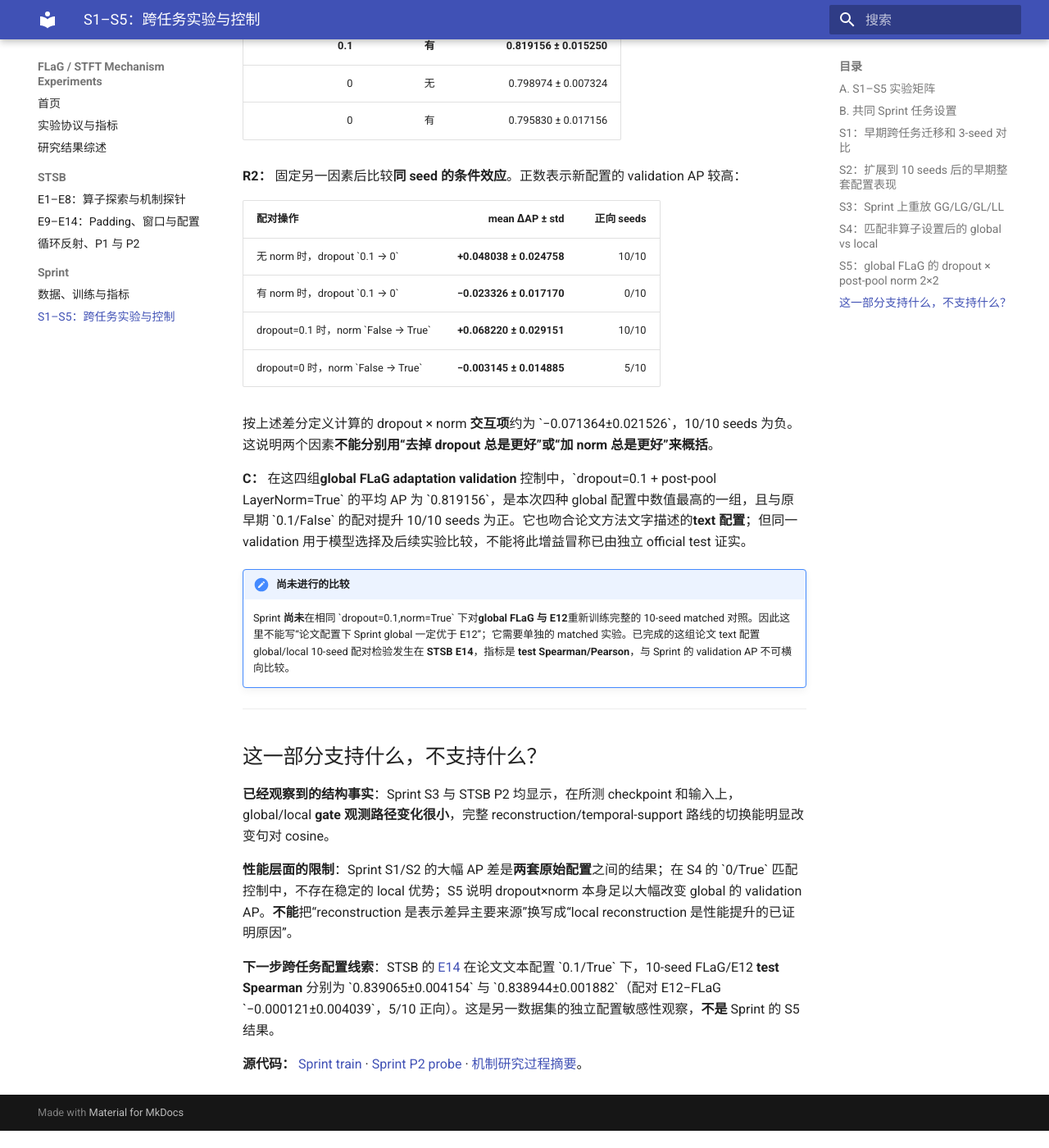
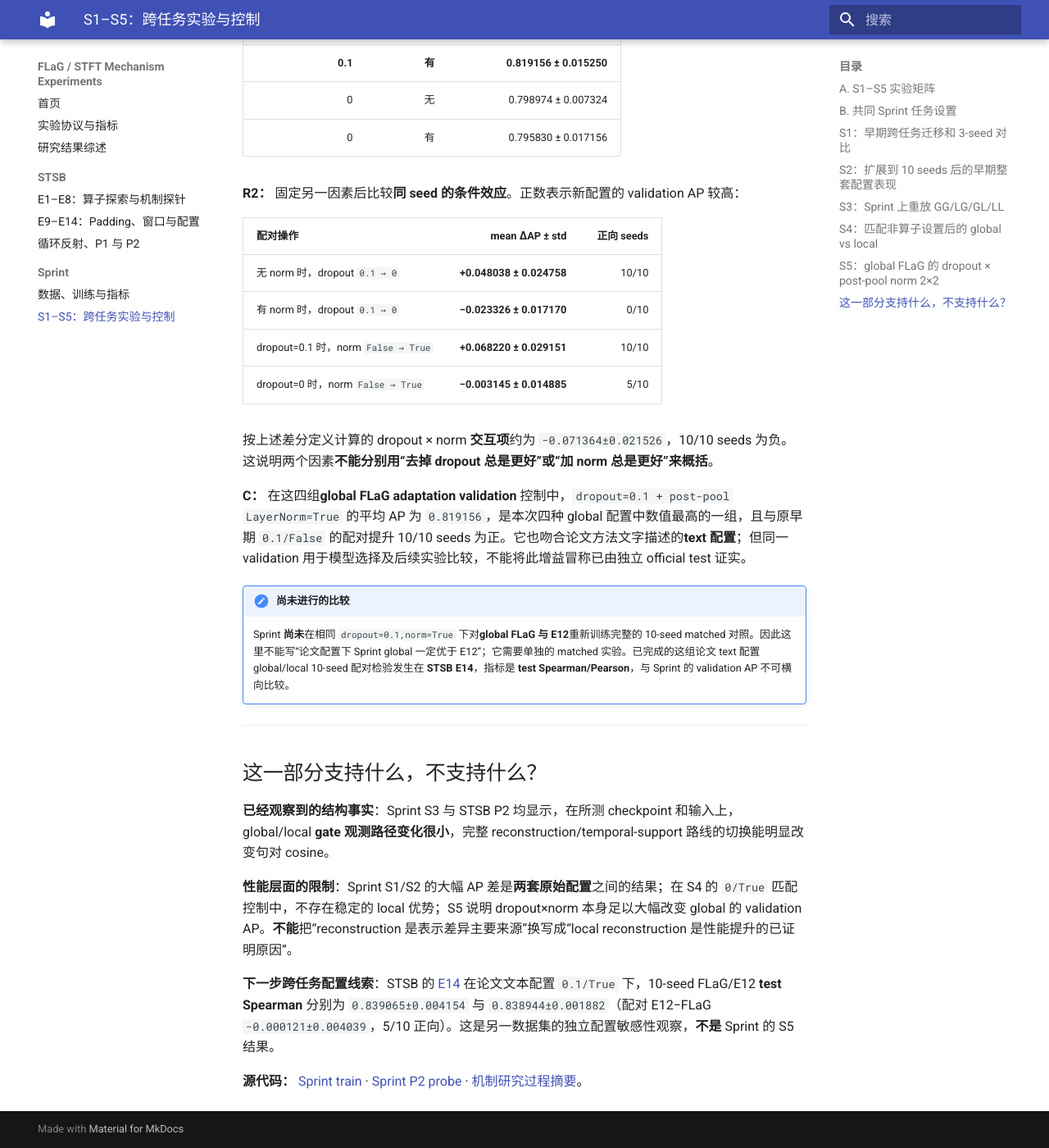
Before and after one commit to lumoswwr/FLaG-STFT-Notes, an MkDocs documentation site: the page built from docs/sprint/02-experiments.md, in a window 1280 px wide and 1400 px high, scrolled down 5823 px. Shown: the whole window at 82% size. Built offline with MkDocs 1.6.1 and Material for MkDocs 9.7.7, drawn with Linux system fonts in a browser that asks for light colours; before the commit the page ends 7202 px from its top, so only the background shows below that; some of the changed text lies outside the part shown.

Commit message:
fix inline-code Markdown formatting in docs/sprint/02-experiments.md

```diff
--- a/docs/sprint/02-experiments.md
+++ b/docs/sprint/02-experiments.md
@@ -10,9 +10,9 @@
 | S2 | S1 的早期整套方案扩至 10 seeds 后表现怎样？ | Sprint **official test** | **0–9（10）** | 扩展重新训练 | **延续 S1，仍不匹配** |
 | S3 | 在 Sprint 也能观察到 P2 的 gate/reconstruction 分工吗？ | Sprint adaptation **validation** | **0–2（3）** | **固定 S1 所训练 checkpoint** 做 GG/LG/GL/LL | 对每个源 checkpoint 内拷贝同一套非算子设置；两种训练来源本身仍不同 |
 | S4 | 控制 dropout/norm 后，local E12 是否稳定优于 global？ | Sprint adaptation **validation** | **0–9（10）** | 匹配的 global **重新训练**；比较 E12 | 两者均 **0/True**；算子不同 |
-| S5 | Sprint 的结果是否对 dropout 与 post-pool norm 有交互敏感性？ | Sprint adaptation **validation** | **0–9（10）** | **重新训练**四种 **global FLaG** | dropout \`{0,0.1}\` × norm \`{False,True}\` |
+| S5 | Sprint 的结果是否对 dropout 与 post-pool norm 有交互敏感性？ | Sprint adaptation **validation** | **0–9（10）** | **重新训练**四种 **global FLaG** | dropout `{0,0.1}` × norm `{False,True}` |
 
-**记号：** \`0/True\` 表示 pooling dropout=0、post-pool LayerNorm=开启；\`0.1/False\` 表示 dropout=0.1、无 post-pool LayerNorm。论文方法正文写明**文本**为 \`0.1/True\`。S1 的 \`0.1/False\` 是本项目早期公开代码风格的复现实现，**不是**论文方法段所描述的文本归一化设置。
+**记号：** `0/True` 表示 pooling dropout=0、post-pool LayerNorm=开启；`0.1/False` 表示 dropout=0.1、无 post-pool LayerNorm。论文方法正文写明**文本**为 `0.1/True`。S1 的 `0.1/False` 是本项目早期公开代码风格的复现实现，**不是**论文方法段所描述的文本归一化设置。
 
 ## B. 共同 Sprint 任务设置
 
@@ -20,11 +20,11 @@
 | --- | --- |
 | 数据 | SprintDuplicateQuestions，输入英文句对，二分类标签 0/1 |
 | 样本划分 | 官方 validation → 固定分层 90:10：adaptation train **90,900** 对、validation **10,100** 对；official test **101,000** 对 |
-| Split 随机性 | \`random_state=42\`；训练随机 seeds 按各实验单独列出；各模型共享同一划分 |
+| Split 随机性 | `random_state=42`；训练随机 seeds 按各实验单独列出；各模型共享同一划分 |
 | Encoder | **冻结** RoBERTa-base；max length=128 |
-| Head | 单调正尺度 cosine-logit（\`softplus(raw_scale)×cosine+bias\`） |
+| Head | 单调正尺度 cosine-logit（`softplus(raw_scale)×cosine+bias`） |
 | Loss | BCEWithLogitsLoss |
-| 训练预算 | 10 epochs；batch=32；pool/head LR=\`1e-3\` |
+| 训练预算 | 10 epochs；batch=32；pool/head LR=`1e-3` |
 | 选择 | **validation 校准 Accuracy 阈值后，以 validation Accuracy 选 checkpoint** |
 | 最终指标 | AP 不依赖阈值；test Accuracy 用 validation 的 Accuracy 阈值；test F1/Precision/Recall **另用** validation 的 F1 阈值 |
 | 模型核心 | Global/E12 都是 8 latents、4 heads、residual gate、masked max pooling；E12 固定 rect、win16/hop16、无 overlap、无新帧位置编码 |
@@ -59,7 +59,7 @@
 
 **Q：** S1 的 3-seed 差异扩展到 10 seeds 后是否仍能观察到？它是否能证明 local operator 的作用？
 
-**M：** **保留 S1 的实际配置不变**，global FLaG 为 \`0.1/False\`，E12 为 \`0/True\`，用 **seeds 0–9** 各重新进行 Sprint 训练/适配；仍在 validation 选 checkpoint/阈值后只对 official test 报指标。这个扩 seed 不会自动使两种配置匹配。
+**M：** **保留 S1 的实际配置不变**，global FLaG 为 `0.1/False`，E12 为 `0/True`，用 **seeds 0–9** 各重新进行 Sprint 训练/适配；仍在 validation 选 checkpoint/阈值后只对 official test 报指标。这个扩 seed 不会自动使两种配置匹配。
 
 **R：** **10-seed official-test（均值±样本标准差）**：
 
@@ -71,7 +71,7 @@
 | Precision（val F1 阈值） | 0.745202 ± 0.033959 | 0.814274 ± 0.032556 | +0.069072，9/10 正向 |
 | Recall（val F1 阈值） | 0.579800 ± 0.037446 | 0.594100 ± 0.041906 | +0.014300，6/10 正向 |
 
-AP 配对差的 95% t 区间约 \`[+0.0356,+0.0608]\`。它表明**这两套实际训练配置**的 AP 差在本实验中跨 seed 一致；**不表示**局部 STFT operator 的因果收益也一致。
+AP 配对差的 95% t 区间约 `[+0.0356,+0.0608]`。它表明**这两套实际训练配置**的 AP 差在本实验中跨 seed 一致；**不表示**局部 STFT operator 的因果收益也一致。
 
 **C：** E12 的**整体配置**与早期 global 方案相比确实有较大的 official-test AP 差，但两个因素不匹配导致不能归因。下面 S3 从**推理路径**拆机制，S4 再从**重新训练的控制配置**隔离非算子因素。
 
@@ -124,7 +124,7 @@ AP 配对差的 95% t 区间约 \`[+0.0356,+0.0608]\`。它表明**这两套实
 | E12，0/True | **0.789136 ± 0.014094** |
 | 同 seed 的 E12 − GlobalMatch | **−0.006693 ± 0.017279** |
 
-配对差 **4/10 seeds 正向**，95% t 区间约 \`[−0.0191,+0.0057]\`，双侧配对 t 检验约 \`p=0.252\`。区间跨 0；这是“**未观察到稳定 local 优势**”，不能说成“证明 global 永远比 local 更强”或已经证明两者等效。
+配对差 **4/10 seeds 正向**，95% t 区间约 `[−0.0191,+0.0057]`，双侧配对 t 检验约 `p=0.252`。区间跨 0；这是“**未观察到稳定 local 优势**”，不能说成“证明 global 永远比 local 更强”或已经证明两者等效。
 
 **C：** 匹配的 global 方案无需引入 local STFT，也能在这组 validation 控制中达到接近 E12 的 AP。**S1/S2 的整套配置差不能归因于局部算子单独造成**。这个结论与 S3 的“结构差异主要进入重建路线”不矛盾：**模型输出会变，并不代表该改变会稳定提高 AP**。
 
@@ -134,7 +134,7 @@ AP 配对差的 95% t 区间约 \`[+0.0356,+0.0608]\`。它表明**这两套实
 
 **Q：** 重新核对原 FLaG 论文方法后确认：其文本主设置为 **dropout=0.1 且 post-pool LayerNorm=True**。Sprint early global FLaG 的 **0.1/False** 与这一方法文字不同。到底 dropout、post-pool norm 及两者**交互**对本项目 Sprint global 模型有多大影响？
 
-**M：** **固定 global FFT**，对**global FLaG 一种 operator**做两因素交叉训练：\`dropout ∈ {0,0.1}\` 与 \`post_pool_norm ∈ {False,True}\`，四组分别使用相同的冻结 RoBERTa、head、adaptation train/validation 划分、10 epochs 和 checkpoint 选择方式，**每组 seeds 0–9（10 seeds）**。此处**没有同时训练四种 local STFT**，所以不是 global/local × dropout × norm 的 2×2×2 证明。
+**M：** **固定 global FFT**，对**global FLaG 一种 operator**做两因素交叉训练：`dropout ∈ {0,0.1}` 与 `post_pool_norm ∈ {False,True}`，四组分别使用相同的冻结 RoBERTa、head、adaptation train/validation 划分、10 epochs 和 checkpoint 选择方式，**每组 seeds 0–9（10 seeds）**。此处**没有同时训练四种 local STFT**，所以不是 global/local × dropout × norm 的 2×2×2 证明。
 
 **R1：** **10-seed adaptation validation AP（mean ± std）**：
 
@@ -149,17 +149,17 @@ AP 配对差的 95% t 区间约 \`[+0.0356,+0.0608]\`。它表明**这两套实
 
 | 配对操作 | mean ΔAP ± std | 正向 seeds |
 | --- | ---: | ---: |
-| 无 norm 时，dropout \`0.1 → 0\` | **+0.048038 ± 0.024758** | 10/10 |
-| 有 norm 时，dropout \`0.1 → 0\` | **−0.023326 ± 0.017170** | 0/10 |
-| dropout=0.1 时，norm \`False → True\` | **+0.068220 ± 0.029151** | 10/10 |
-| dropout=0 时，norm \`False → True\` | **−0.003145 ± 0.014885** | 5/10 |
+| 无 norm 时，dropout `0.1 → 0` | **+0.048038 ± 0.024758** | 10/10 |
+| 有 norm 时，dropout `0.1 → 0` | **−0.023326 ± 0.017170** | 0/10 |
+| dropout=0.1 时，norm `False → True` | **+0.068220 ± 0.029151** | 10/10 |
+| dropout=0 时，norm `False → True` | **−0.003145 ± 0.014885** | 5/10 |
 
-按上述差分定义计算的 dropout × norm **交互项**约为 \`−0.071364±0.021526\`，10/10 seeds 为负。这说明两个因素**不能分别用“去掉 dropout 总是更好”或“加 norm 总是更好”来概括**。
+按上述差分定义计算的 dropout × norm **交互项**约为 `−0.071364±0.021526`，10/10 seeds 为负。这说明两个因素**不能分别用“去掉 dropout 总是更好”或“加 norm 总是更好”来概括**。
 
-**C：** 在这四组**global FLaG adaptation validation** 控制中，\`dropout=0.1 + post-pool LayerNorm=True\` 的平均 AP 为 \`0.819156\`，是本次四种 global 配置中数值最高的一组，且与原早期 \`0.1/False\` 的配对提升 10/10 seeds 为正。它也吻合论文方法文字描述的**text 配置**；但同一 validation 用于模型选择及后续实验比较，不能将此增益冒称已由独立 official test 证实。
+**C：** 在这四组**global FLaG adaptation validation** 控制中，`dropout=0.1 + post-pool LayerNorm=True` 的平均 AP 为 `0.819156`，是本次四种 global 配置中数值最高的一组，且与原早期 `0.1/False` 的配对提升 10/10 seeds 为正。它也吻合论文方法文字描述的**text 配置**；但同一 validation 用于模型选择及后续实验比较，不能将此增益冒称已由独立 official test 证实。
 
 !!! important "尚未进行的比较"
-    Sprint **尚未**在相同 \`dropout=0.1,norm=True\` 下对**global FLaG 与 E12**重新训练完整的 10-seed matched 对照。因此这里不能写“论文配置下 Sprint global 一定优于 E12”；它需要单独的 matched 实验。已完成的这组论文 text 配置 global/local 10-seed 配对检验发生在 **STSB E14**，指标是 **test Spearman/Pearson**，与 Sprint 的 validation AP 不可横向比较。
+    Sprint **尚未**在相同 `dropout=0.1,norm=True` 下对**global FLaG 与 E12**重新训练完整的 10-seed matched 对照。因此这里不能写“论文配置下 Sprint global 一定优于 E12”；它需要单独的 matched 实验。已完成的这组论文 text 配置 global/local 10-seed 配对检验发生在 **STSB E14**，指标是 **test Spearman/Pearson**，与 Sprint 的 validation AP 不可横向比较。
 
 ---
 
@@ -167,8 +167,8 @@ AP 配对差的 95% t 区间约 \`[+0.0356,+0.0608]\`。它表明**这两套实
 
 **已经观察到的结构事实**：Sprint S3 与 STSB P2 均显示，在所测 checkpoint 和输入上，global/local **gate 观测路径变化很小**，完整 reconstruction/temporal-support 路线的切换能明显改变句对 cosine。
 
-**性能层面的限制**：Sprint S1/S2 的大幅 AP 差是**两套原始配置**之间的结果；在 S4 的 \`0/True\` 匹配控制中，不存在稳定的 local 优势；S5 说明 dropout×norm 本身足以大幅改变 global 的 validation AP。**不能**把“reconstruction 是表示差异主要来源”换写成“local reconstruction 是性能提升的已证明原因”。
+**性能层面的限制**：Sprint S1/S2 的大幅 AP 差是**两套原始配置**之间的结果；在 S4 的 `0/True` 匹配控制中，不存在稳定的 local 优势；S5 说明 dropout×norm 本身足以大幅改变 global 的 validation AP。**不能**把“reconstruction 是表示差异主要来源”换写成“local reconstruction 是性能提升的已证明原因”。
 
-**下一步跨任务配置线索**：STSB 的 [E14](../stsb/02-padding.md#e14在原论文-text-配置下重新比较-flag-和-e12) 在论文文本配置 \`0.1/True\` 下，10-seed FLaG/E12 **test Spearman** 分别为 \`0.839065±0.004154\` 与 \`0.838944±0.001882\`（配对 E12−FLaG \`−0.000121±0.004039\`，5/10 正向）。这是另一数据集的独立配置敏感性观察，**不是** Sprint 的 S5 结果。
+**下一步跨任务配置线索**：STSB 的 [E14](../stsb/02-padding.md#e14在原论文-text-配置下重新比较-flag-和-e12) 在论文文本配置 `0.1/True` 下，10-seed FLaG/E12 **test Spearman** 分别为 `0.839065±0.004154` 与 `0.838944±0.001882`（配对 E12−FLaG `−0.000121±0.004039`，5/10 正向）。这是另一数据集的独立配置敏感性观察，**不是** Sprint 的 S5 结果。
 
 **源代码：** [Sprint train](https://github.com/lumoswwr/AMPCliff/blob/FLaG-STFT-mechanism/text_repro/train_sprint.py) · [Sprint P2 probe](https://github.com/lumoswwr/AMPCliff/blob/FLaG-STFT-mechanism/text_repro/probe_sprint_global_local_2x2.py) · [机制研究过程摘要](https://github.com/lumoswwr/AMPCliff/blob/FLaG-STFT-mechanism/text_repro/STFT_MECHANISM_SUMMARY.md)。
```
